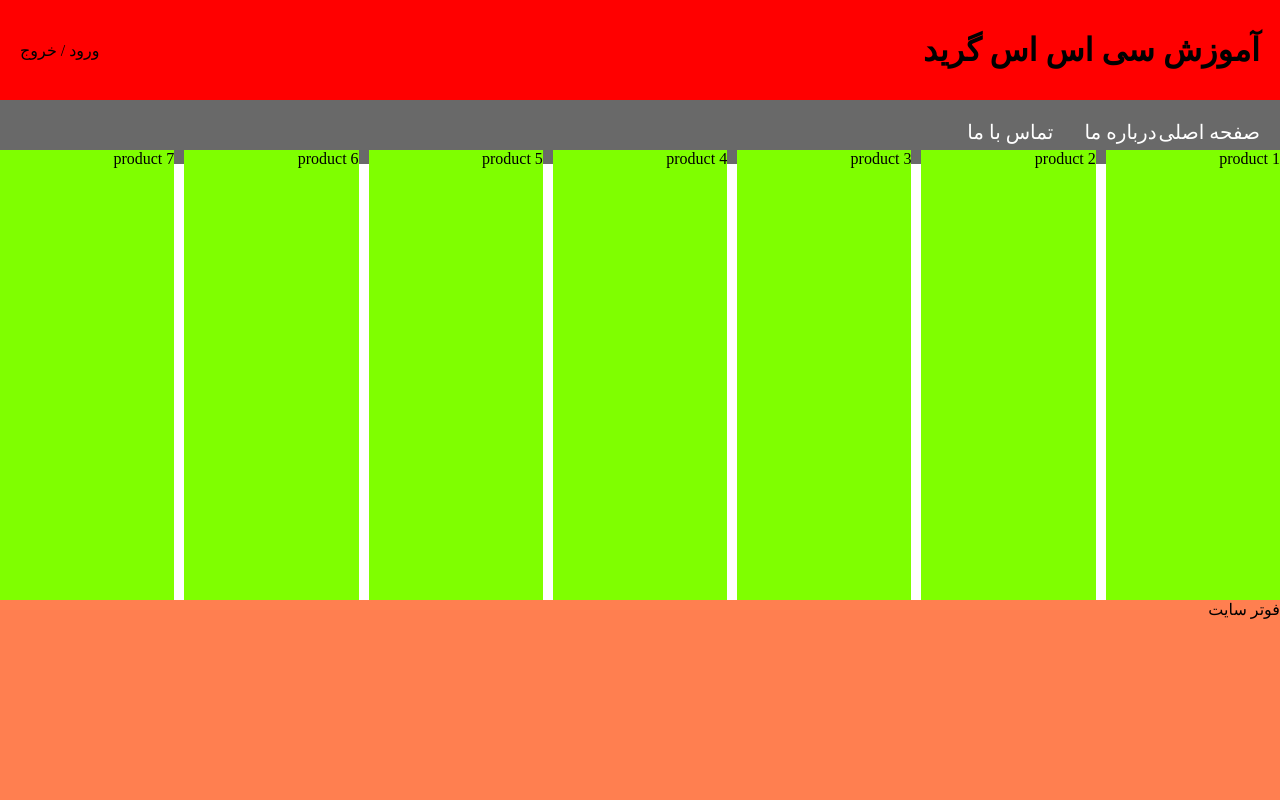
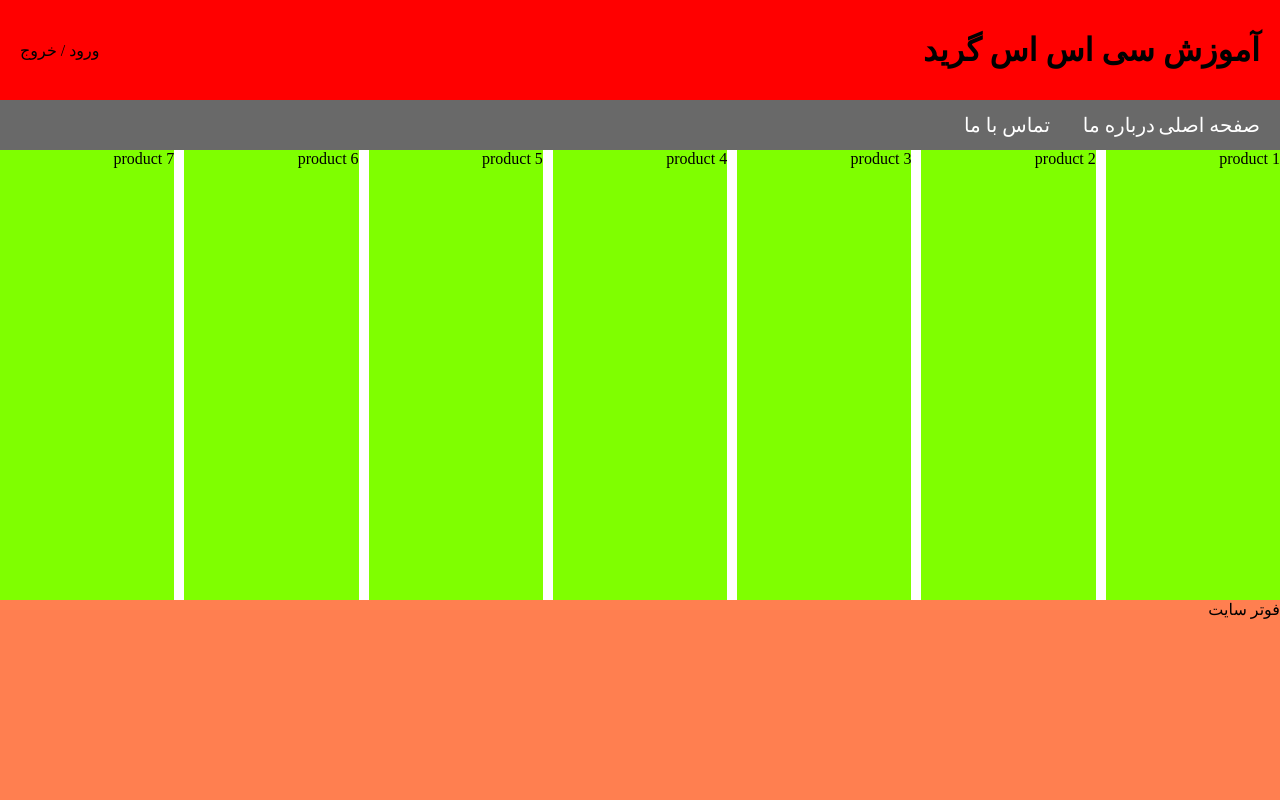
Before and after one commit to jamal13647850/css_grid_training, a plain HTML site: page index3.html in a window 1280 px wide. Drawn offline with Linux system fonts and the light colour scheme.

Commit message:
Some Changes

```diff
--- a/index3.html
+++ b/index3.html
@@ -35,10 +35,11 @@
         }
         .secondmenu{
             background-color: dimgray;
-            padding: 20px;
+            padding-right: 20px;
             color: white;
             font-size: 20px;
             align-items: center;
+            display: grid;
 
         }
         .menu{
```
